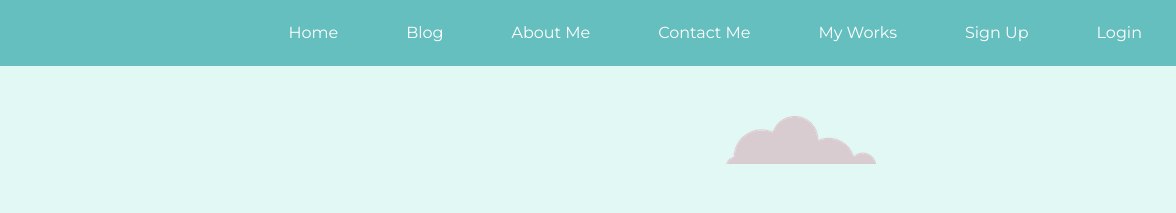
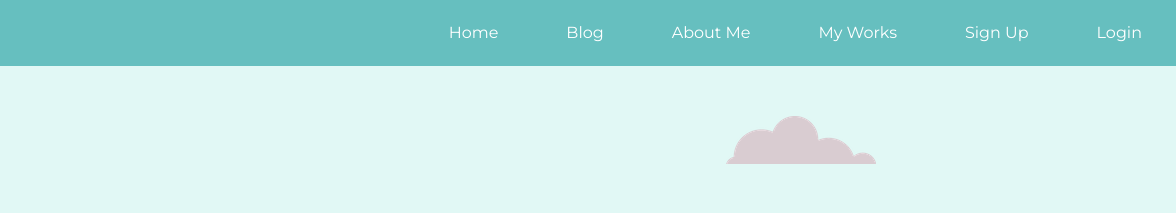
Before and after one commit to Jubayer191254/jubayer, a plain HTML site: page index.html in a window 1280 px wide. Shown: the top 213 px of the page, 104-1280 px from the left. Drawn offline with Linux system fonts and the light colour scheme.

Commit message:
Update index.html

```diff
--- a/index.html
+++ b/index.html
@@ -18,7 +18,6 @@
           <li><a href='#'>Login</a></li>
           <li><a href='#'>Sign Up</a></li>
           <li><a href='#'>My Works</a></li>
-          <li><a href='#'>Contact Me</a></li>
           <li><a href='#'>About Me</a></li>
           <li><a href='#'>Blog</a></li>
           <li><a href='#'>Home</a></li>
```
